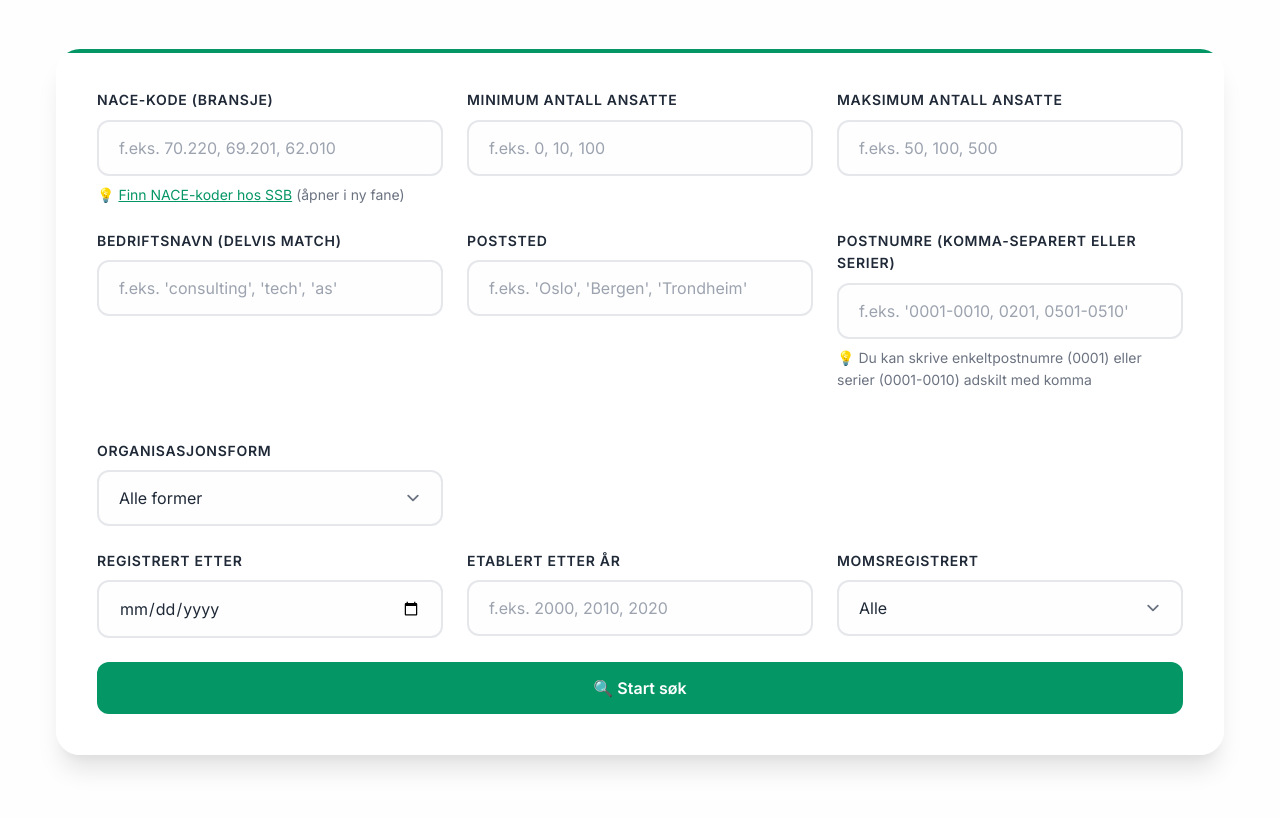
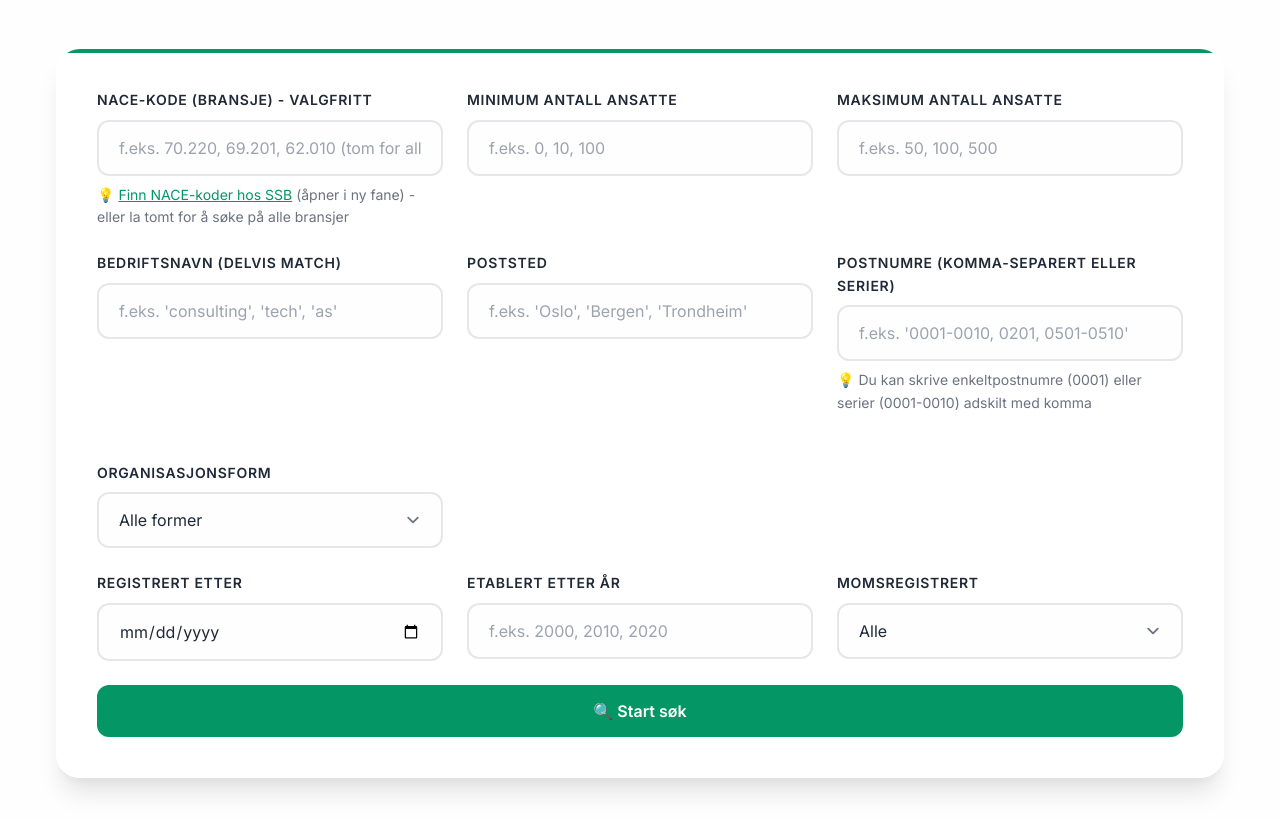
Before and after one commit to hamarso/bedriftssok_v3, a Flask app: page / in a window 1280 px wide. Shown: the part 195-1013 px from the top of the page. Before the commit the page ends 965 px from the top, so only its background shows below. Run offline with Flask 3, Linux system fonts and the light colour scheme.

Commit message:
ytterlige fix av filter

```diff
--- a/app.py
+++ b/app.py
@@ -43,21 +43,30 @@ def hente_selskaper_med_kriterier(bransjekode, min_ansatte, bedriftsnavn=None, p
 
     # Oppdaterte parametere for Brønnøysundregisteret API
     params = {
-        'naeringskode': bransjekode,
         'size': 1000
     }
+
+    # Legg til NACE-kode kun hvis spesifisert
+    if bransjekode:
+        params['naeringskode'] = bransjekode
+        print(f"🔍 Bruker NACE-kode: {bransjekode}")
+    else:
+        print("🔍 Ingen NACE-kode spesifisert, søker på alle bransjer")
 
     # Legg til antall ansatte parameter kun hvis det er større enn 0
     if min_ansatte > 0:
         params['fraAntallAnsatte'] = min_ansatte
+        print(f"🔍 Bruker minimum antall ansatte: {min_ansatte}")
 
     # Legg til organisasjonsform hvis spesifisert
     if organisasjonsform:
         params['organisasjonsform'] = organisasjonsform
+        print(f"🔍 Bruker organisasjonsform: {organisasjonsform}")
 
     # Legg til registreringsdato hvis spesifisert
     if registreringsdato:
         params['fraRegistreringsdatoEnhetsregisteret'] = registreringsdato
+        print(f"🔍 Bruker registreringsdato: {registreringsdato}")
 
     print(f"🔍 Søker med parametere: {params}")
 
@@ -221,10 +230,11 @@ def sok_selskaper():
 
         # Sjekk om bransjekode er påkrevd
         if not bransjekode or bransjekode.strip() == '':
-            return jsonify({
-                'success': False,
-                'error': 'NACE-kode (bransje) er påkrevd for søk'
-            }), 400
+            # Hvis ingen NACE-kode er gitt, søk uten NACE-kode (alle bransjer)
+            print("⚠️ Ingen NACE-kode gitt, søker på alle bransjer")
+            bransjekode = None
+        else:
+            print(f"✅ Søker på NACE-kode: {bransjekode}")
 
         selskaper = hente_selskaper_med_kriterier(
             bransjekode,
--- a/templates/index.html
+++ b/templates/index.html
@@ -636,10 +636,10 @@
             <form id="searchForm">
                 <div class="form-row">
                     <div class="form-group">
-                        <label for="bransjekode">NACE-kode (bransje)</label>
-                        <input type="text" id="bransjekode" name="bransjekode" placeholder="f.eks. 70.220, 69.201, 62.010">
+                        <label for="bransjekode">NACE-kode (bransje) - valgfritt</label>
+                        <input type="text" id="bransjekode" name="bransjekode" placeholder="f.eks. 70.220, 69.201, 62.010 (tom for alle bransjer)">
                         <div style="margin-top: 0.5rem; font-size: 0.875rem; color: var(--text-secondary);">
-                            💡 <a href="https://www.ssb.no/klass/klassifikasjoner/6" target="_blank" style="color: var(--primary); text-decoration: underline;">Finn NACE-koder hos SSB</a> (åpner i ny fane)
+                            💡 <a href="https://www.ssb.no/klass/klassifikasjoner/6" target="_blank" style="color: var(--primary); text-decoration: underline;">Finn NACE-koder hos SSB</a> (åpner i ny fane) - eller la tomt for å søke på alle bransjer
                         </div>
                     </div>
                     <div class="form-group">
```
